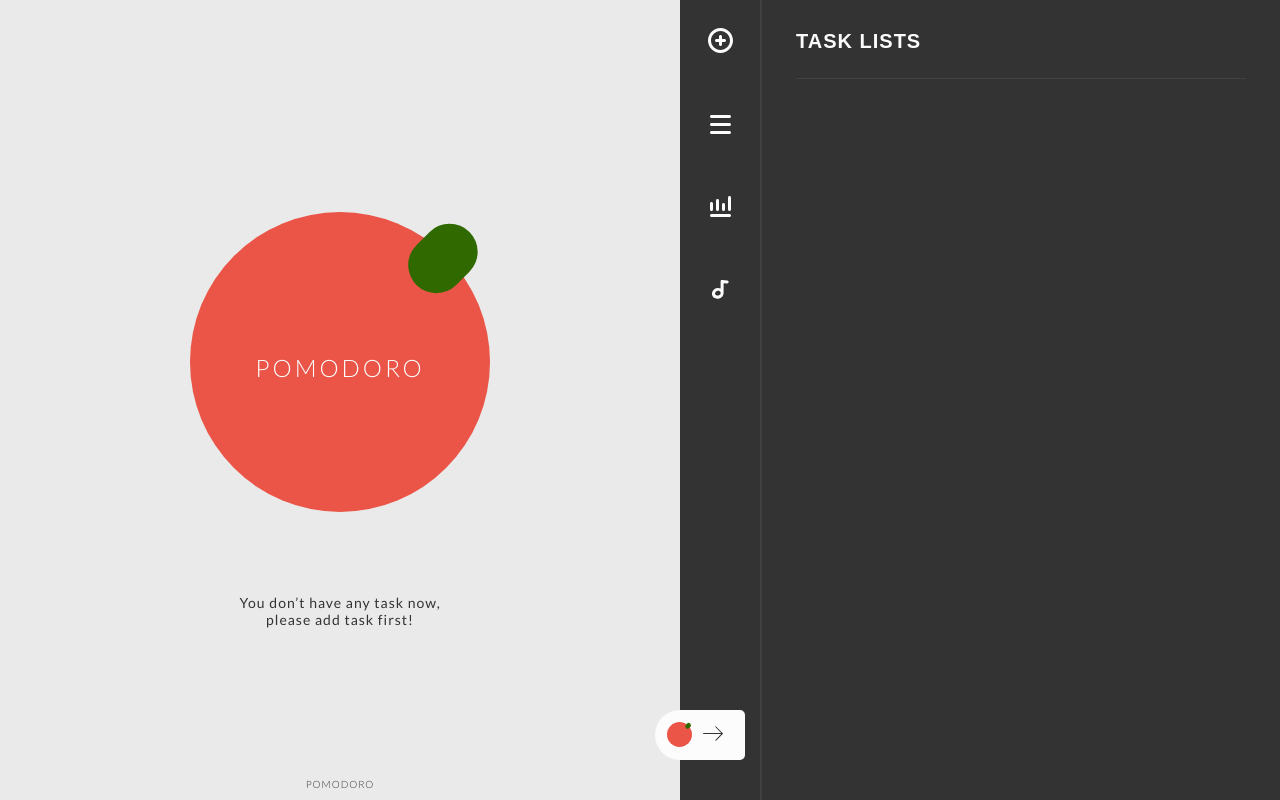
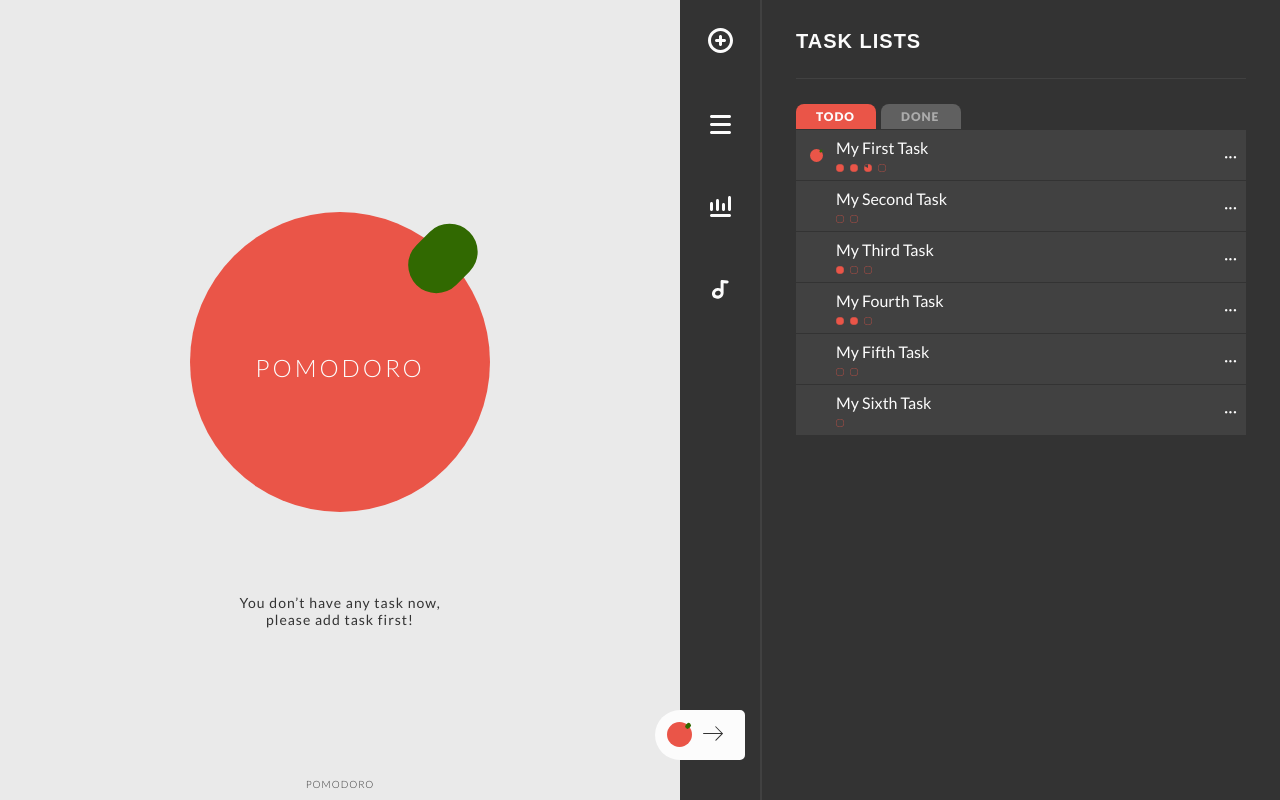
Before and after one commit to hwahii/pomodoro, a React (Create React App) app: page /pomodoro/list in a window 1280 px wide. Built offline with nearby package versions, Linux system fonts and the light colour scheme.

Commit message:
feat: add task list basic layout
1. Separate Tab.css out from Ringtones.css
2. Create complete_gray.svg
3. Import react-circular-progressbar

```diff
--- a/package.json
+++ b/package.json
@@ -5,6 +5,7 @@
   "private": true,
   "dependencies": {
     "react": "^16.8.6",
+    "react-circular-progressbar": "^2.0.1",
     "react-dom": "^16.8.6",
     "react-router-dom": "^5.0.1",
     "react-scripts": "3.0.1",
--- a/src/components/Ringtones.css
+++ b/src/components/Ringtones.css
@@ -1,45 +1,3 @@
-li {
-  display: inline-block;
-}
-.tablist {
-  border-bottom: none !important;
-  margin: 0 0 1px !important;
-}
-.tab {
-  font-family: "Lato", sans-serif;
-  font-size: 12px;
-  font-weight: 900;
-  color: #acacac !important;
-  width: 41px;
-  height: 15px;
-  background-color: #606060 !important;
-  padding: 5px 19px 5px 20px;
-  border-radius: 8px 8px 0px 0px;
-  margin-right: 5px;
-  letter-spacing: 1px;
-}
-.tab-selected {
-  font-family: "Lato", sans-serif;
-  font-size: 12px;
-  font-weight: 900;
-  color: #fcfcfc !important;
-  width: 41px;
-  height: 15px;
-  background-color: #ea5548 !important;
-  padding: 5px 19px 5px 20px;
-  border-radius: 8px 8px 0px 0px;
-  letter-spacing: 1px;
-}
-.tabpanel-table-unit {
-  display: flex;
-  align-items: center;
-  color: #fcfcfc;
-  width: 436px;
-  height: 50px;
-  background-color: #414141;
-  margin-bottom: 1px;
-  padding-left: 14px;
-}
 .ring-tone-play {
   margin-left: auto;
 }
--- a/src/components/Ringtones.js
+++ b/src/components/Ringtones.js
@@ -1,5 +1,6 @@
 import React from "react";
 import "./App.css";
+import "./Tab.css";
 import "./Ringtones.css";
 import { Tab, Tabs, TabList, TabPanel } from "react-tabs";
 import "react-tabs/style/react-tabs.css";
--- /dev/null
+++ b/src/components/Tab.css
@@ -0,0 +1,42 @@
+li {
+  display: inline-block;
+}
+.tablist {
+  border-bottom: none !important;
+  margin: 0 0 1px !important;
+}
+.tab {
+  font-family: "Lato", sans-serif;
+  font-size: 12px;
+  font-weight: 900;
+  color: #acacac !important;
+  width: 41px;
+  height: 15px;
+  background-color: #606060 !important;
+  padding: 5px 19px 5px 20px;
+  border-radius: 8px 8px 0px 0px;
+  margin-right: 5px;
+  letter-spacing: 1px;
+}
+.tab-selected {
+  font-family: "Lato", sans-serif;
+  font-size: 12px;
+  font-weight: 900;
+  color: #fcfcfc !important;
+  width: 41px;
+  height: 15px;
+  background-color: #ea5548 !important;
+  padding: 5px 19px 5px 20px;
+  border-radius: 8px 8px 0px 0px;
+  letter-spacing: 1px;
+}
+.tabpanel-table-unit {
+  display: flex;
+  align-items: center;
+  color: #fcfcfc;
+  width: 436px;
+  height: 50px;
+  background-color: #414141;
+  margin-bottom: 1px;
+  padding-left: 14px;
+}
--- /dev/null
+++ b/src/components/TaskList.css
@@ -0,0 +1,32 @@
+.detail {
+  margin-left: auto;
+  margin-right: 9px;
+}
+.selected-tomato {
+  width: 13px;
+  height: 13px;
+  margin-right: 13px;
+}
+.unselected-tomato {
+  width: 26px;
+}
+.little-tomato {
+  width: 8px;
+  height: 8px;
+  margin-right: 6px;
+  margin-bottom: 8px;
+}
+.tomatos-inline {
+  display: flex;
+}
+
+/* Done */
+.done-icon {
+  width: 20px;
+  height: 20px;
+  margin-right: 10px;
+}
+.done-table-unit {
+  padding-left: 10px !important;
+  width: 440px;
+}
--- a/src/components/TaskList.js
+++ b/src/components/TaskList.js
@@ -1,6 +1,90 @@
 import React from "react";
 import "./App.css";
+import "./Tab.css";
+import "./TaskList.css";
+import { Tab, Tabs, TabList, TabPanel } from "react-tabs";
+import "react-tabs/style/react-tabs.css";
+import TomatoSmallColor from "../icons/tomato_small_color.svg";
+import { CircularProgressbar, buildStyles } from "react-circular-progressbar";
+import "react-circular-progressbar/dist/styles.css";
+import checkIcon from "../icons/complete_gray.svg";
 
+class TomatoSelectIcon extends React.Component {
+  render() {
+    const isSelected = this.props.isSelected;
+    if (isSelected) {
+      return (
+        <img
+          src={TomatoSmallColor}
+          alt="tomatoSmallColor"
+          className="selected-tomato"
+        />
+      );
+    } else {
+      return <div className="unselected-tomato" />;
+    }
+  }
+}
+class Tomatos extends React.Component {
+  render() {
+    const tomatos = this.props.tomatos;
+    return (
+      <div className="tomatos-inline">
+        {tomatos.map((p, i) => {
+          return (
+            <div className="little-tomato" key={i}>
+              <CircularProgressbar
+                value={p}
+                strokeWidth={47}
+                background
+                backgroundPadding={3}
+                styles={buildStyles({
+                  strokeLinecap: "butt",
+                  trailColor: "#414141",
+                  pathColor: "#ea5548",
+                  backgroundColor: "#ea5548"
+                })}
+              />
+            </div>
+          );
+        })}
+      </div>
+    );
+  }
+}
+class DoneTask extends React.Component {
+  render() {
+    const value = this.props.value;
+    const tomatos = this.props.tomatos;
+    return (
+      <div className="tabpanel-table-unit done-table-unit">
+        <img className="done-icon" src={checkIcon} alt="check" />
+        <div>
+          <div className="ring-tone-name">{value}</div>
+          <Tomatos tomatos={tomatos} />
+        </div>
+        <div className="detail">···</div>
+      </div>
+    );
+  }
+}
+class Task extends React.Component {
+  render() {
+    const value = this.props.value;
+    const isSelected = this.props.isSelected;
+    const tomatos = this.props.tomatos;
+    return (
+      <div className="tabpanel-table-unit">
+        <TomatoSelectIcon isSelected={isSelected} />
+        <div>
+          <div className="ring-tone-name">{value}</div>
+          <Tomatos tomatos={tomatos} />
+        </div>
+        <div className="detail">···</div>
+      </div>
+    );
+  }
+}
 class TaskList extends React.Component {
   render() {
     return (
@@ -8,6 +92,72 @@ class TaskList extends React.Component {
         <div className="sub-content-box">
           <div className="sub-content-title">TASK LISTS</div>
           <div className="sub-content-separation" />
+          <Tabs selectedTabClassName="tab-selected">
+            <TabList className="tablist">
+              <Tab className="tab">TODO</Tab>
+              <Tab className="tab">DONE</Tab>
+            </TabList>
+            <TabPanel>
+              <Task
+                value={"My First Task"}
+                isSelected={true}
+                tomatos={[100, 100, 75, 0]}
+              />
+              <Task
+                value={"My Second Task"}
+                isSelected={false}
+                tomatos={[0, 0]}
+              />
+              <Task
+                value={"My Third Task"}
+                isSelected={false}
+                tomatos={[100, 0, 0]}
+              />
+              <Task
+                value={"My Fourth Task"}
+                isSelected={false}
+                tomatos={[100, 100, 0]}
+              />
+              <Task
+                value={"My Fifth Task"}
+                isSelected={false}
+                tomatos={[0, 0]}
+              />
+              <Task value={"My Sixth Task"} isSelected={false} tomatos={[0]} />
+            </TabPanel>
+            <TabPanel>
+              <DoneTask
+                value={"My First Task"}
+                isSelected={true}
+                tomatos={[100, 100, 100, 100]}
+              />
+              <DoneTask
+                value={"My Second Task"}
+                isSelected={false}
+                tomatos={[100, 100]}
+              />
+              <DoneTask
+                value={"My Third Task"}
+                isSelected={false}
+                tomatos={[100, 0, 0]}
+              />
+              <DoneTask
+                value={"My Fourth Task"}
+                isSelected={false}
+                tomatos={[100, 100, 0]}
+              />
+              <DoneTask
+                value={"My Fifth Task"}
+                isSelected={false}
+                tomatos={[0, 0]}
+              />
+              <DoneTask
+                value={"My Sixth Task"}
+                isSelected={false}
+                tomatos={[0]}
+              />
+            </TabPanel>
+          </Tabs>
         </div>
       </div>
     );
```
Also changed, not shown: src/icons/complete_gray.svg (added), 1 other file (tests, documents, lock files or other folders).
